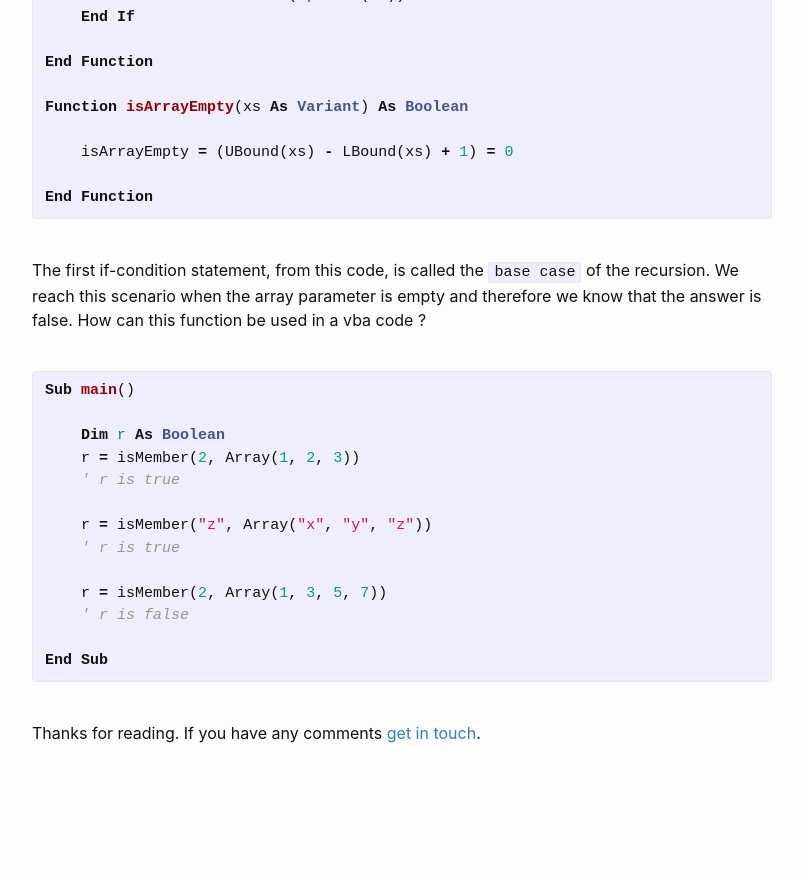
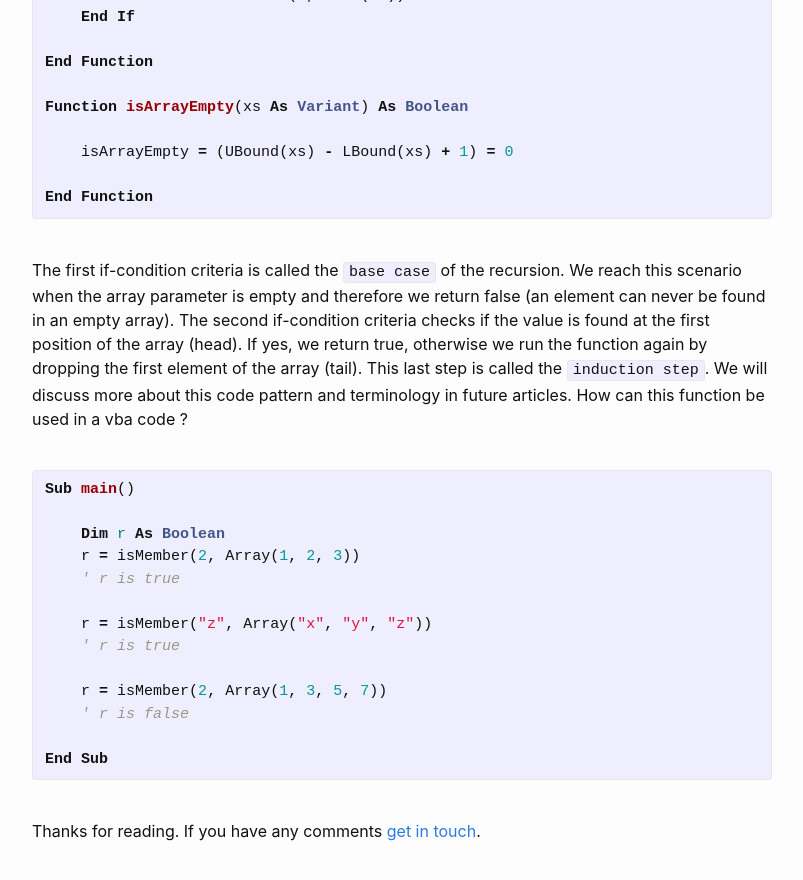
Before and after one commit to assadnavi/assadnavi.github.io, a Jekyll site: the page built from _posts/2023-06-19-first-recursive-function-in-vba.md, in a window 1280 px wide and 900 px high, scrolled down 2033 px. Shown: the top 880 px of the window, without its empty margins (238-1041 px from the left). Built offline with Jekyll 4.4.1, drawn with Linux system fonts in a browser that asks for light colours; before the commit the page ends 2838 px from its top, so only the background shows below that.

Commit message:
imp article recursive

```diff
--- a/_posts/2023-06-19-first-recursive-function-in-vba.md
+++ b/_posts/2023-06-19-first-recursive-function-in-vba.md
@@ -88,7 +88,7 @@ End Function
 
 {% endhighlight %}
 <br/>
-The first if-condition statement, from this code, is called the `base case` of the recursion. We reach this scenario when the array parameter is empty and therefore we know that the answer is false. How can this function be used in a vba code ?
+The first if-condition criteria is called the `base case` of the recursion. We reach this scenario when the array parameter is empty and therefore we return false (an element can never be found in an empty array). The second if-condition criteria checks if the value is found at the first position of the array (head). If yes, we return true, otherwise we run the function again by dropping the first element of the array (tail). This last step is called the `induction step`. We will discuss more about this code pattern and terminology in future articles. How can this function be used in a vba code ?
 <br/><br/>
 {% highlight vb %}
 Sub main()
```
Also changed, not shown: 2 other files.
